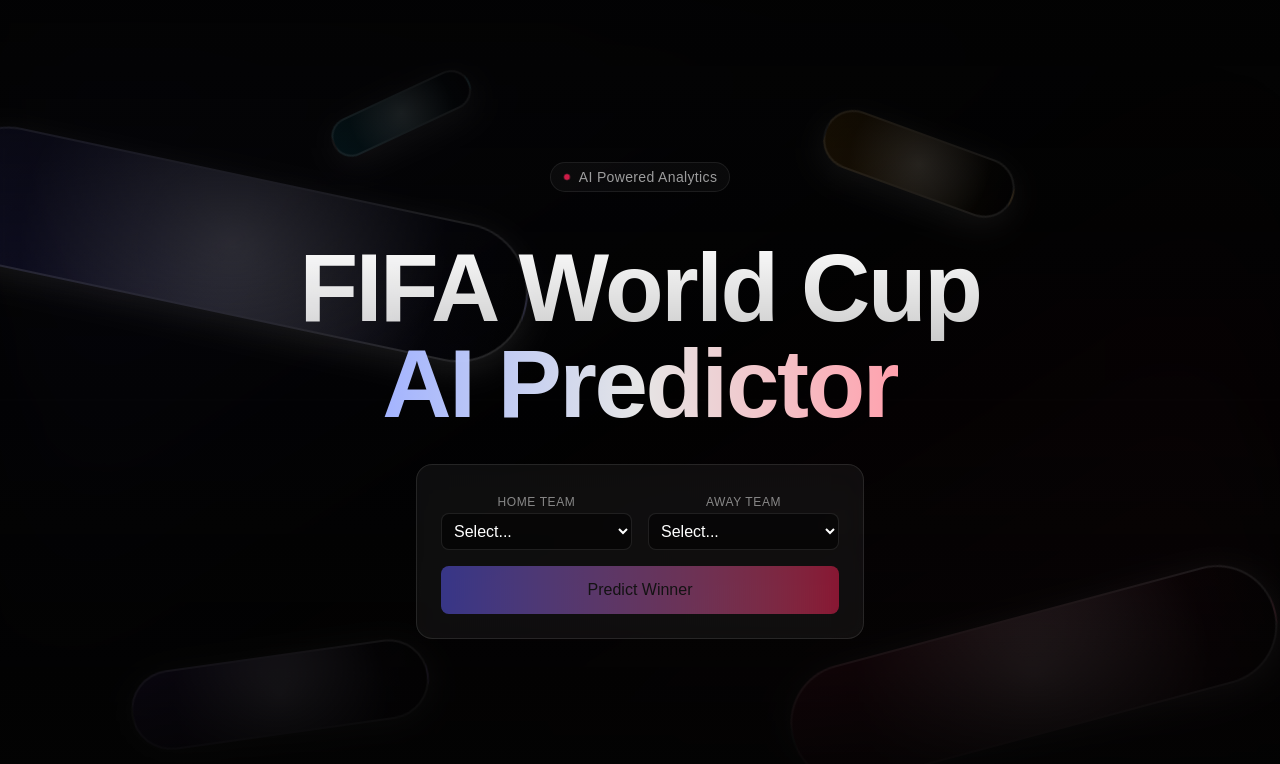
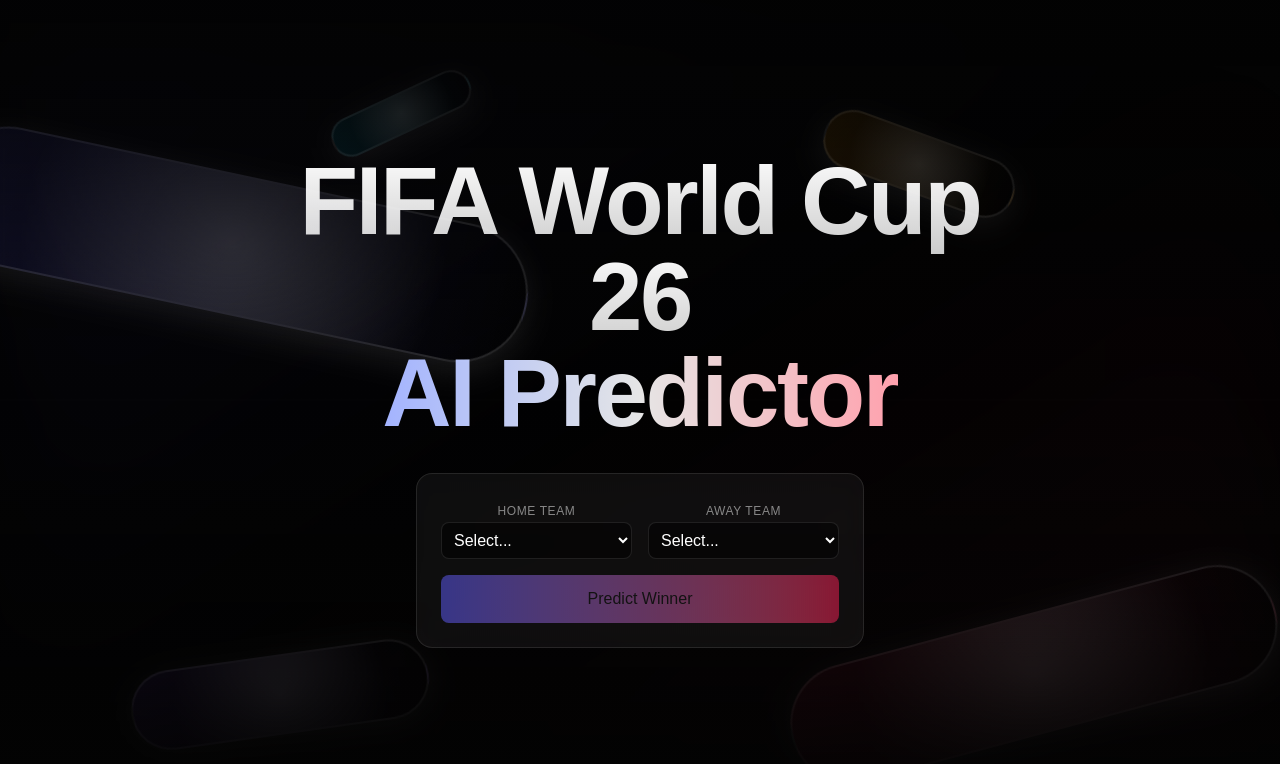
Before and after one commit to Shaarik1/fifa-world-cup-predictor, a Next.js app in the folder frontend/: page / in a window 1280 px wide. Shown: the top 764 px of the page. Built offline with nearby package versions, Linux system fonts and the light colour scheme.

Commit message:
Remove top badge

```diff
--- a/frontend/app/page.tsx
+++ b/frontend/app/page.tsx
@@ -4,8 +4,8 @@
 export default function Home() {
   return (
     <HeroGeometric
-        badge="AI Powered Analytics"
-        title1="FIFA World Cup"
+        badge=""
+        title1="FIFA World Cup 26"
         title2="AI Predictor"
     >
         <MatchPredictor />
```
